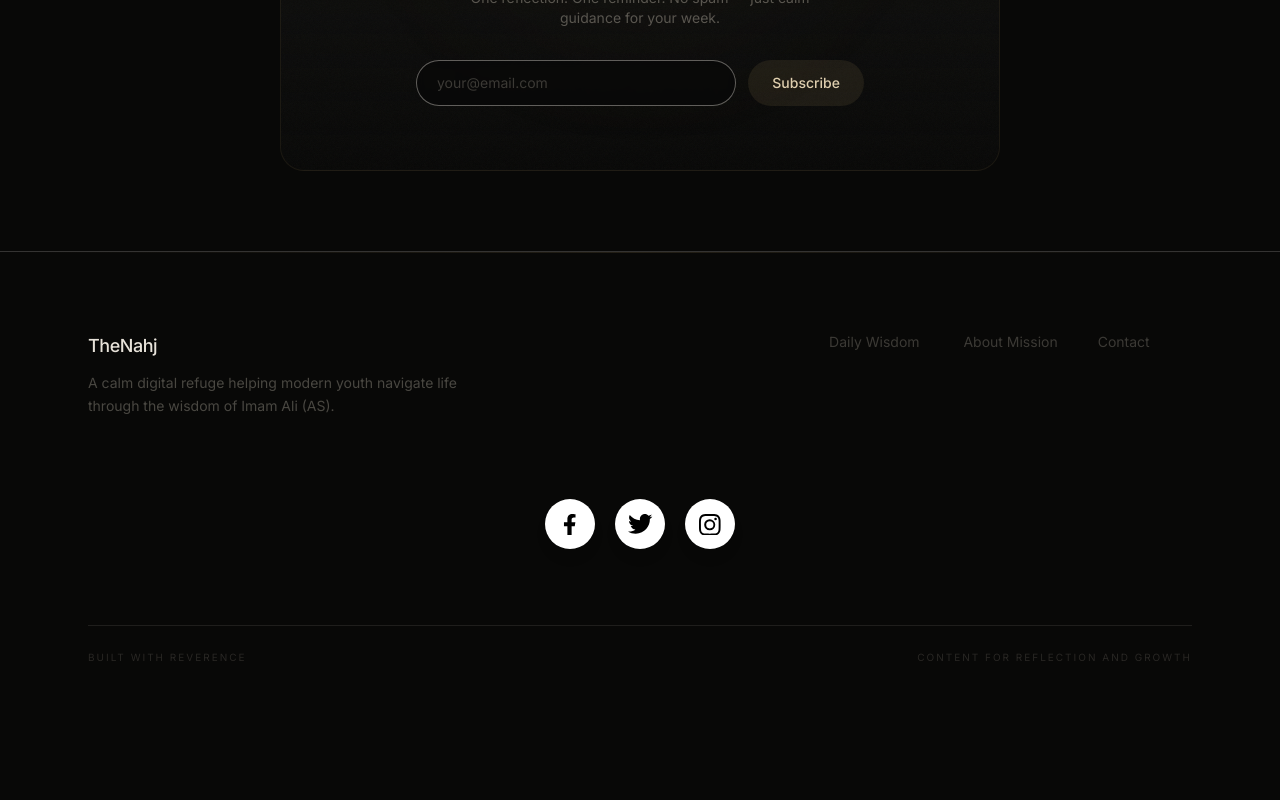
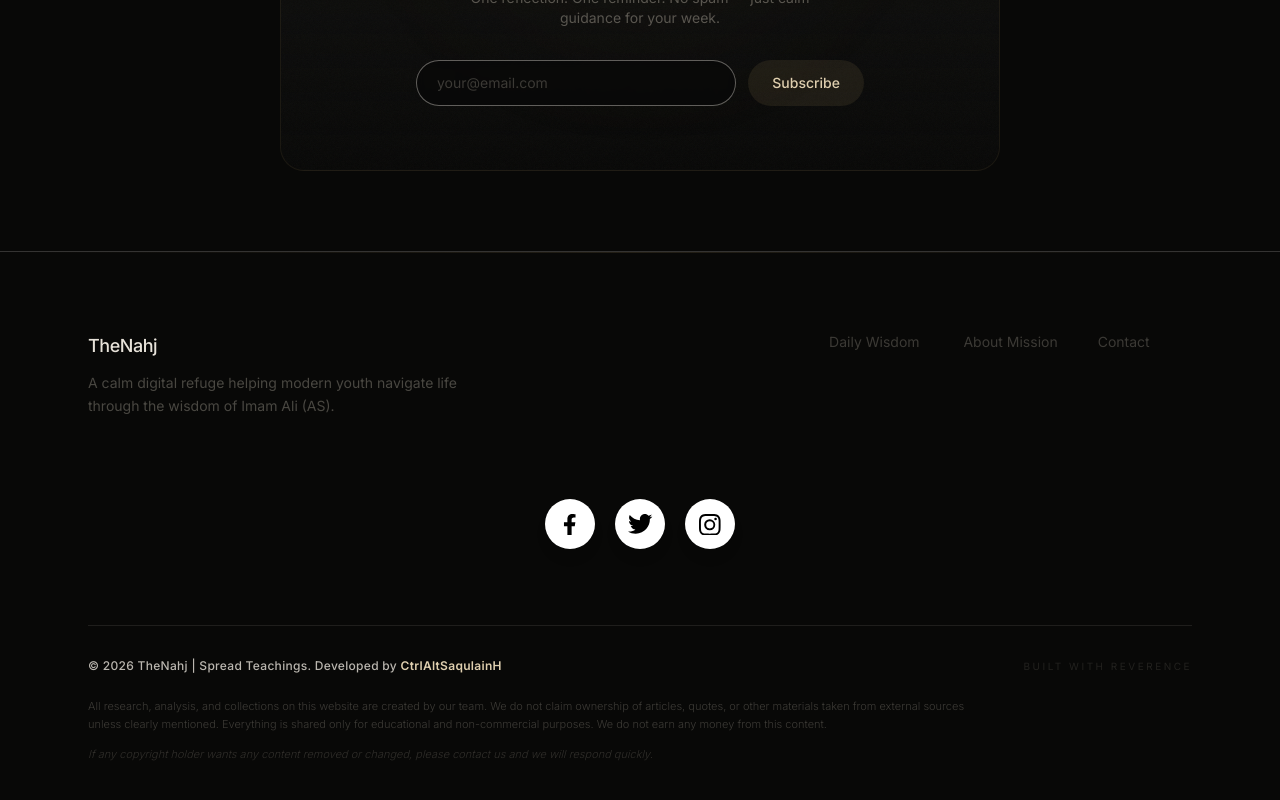
Before and after one commit to saqulainh/TheNahj, a Next.js app: page / in a window 1280 px wide. Shown: the part 6694-7494 px from the top of the page. Before the commit the page ends 7439 px from the top, so only its background shows below. Built offline with nearby package versions, Linux system fonts and the light colour scheme; no server answers; the database is empty; a web font is replaced by a local one.

Commit message:
feat: customize footer disclaimer and developer credits

```diff
--- a/src/components/layout/Footer.tsx
+++ b/src/components/layout/Footer.tsx
@@ -61,13 +61,24 @@ export function Footer({ socialLinks, links = footerLinks }: FooterProps) {
           </div>
         )}
 
-        <div className="mt-14 flex items-center justify-between border-t border-border/10 pt-6">
-          <p className="text-[10px] uppercase tracking-[0.2em] text-muted/25">
-            Built with reverence
-          </p>
-          <p className="text-[10px] uppercase tracking-[0.2em] text-muted/25">
-            Content for reflection and growth
-          </p>
+        <div className="mt-14 border-t border-border/10 pt-8 flex flex-col gap-6 text-muted/30">
+          <div className="flex flex-col gap-2 md:flex-row md:justify-between md:items-center">
+            <p className="text-xs font-medium tracking-wide text-foreground/80">
+              © 2026 TheNahj | Spread Teachings. Developed by <span className="text-gold-light font-semibold hover:text-gold transition-colors duration-300">CtrlAltSaqulainH</span>
+            </p>
+            <p className="text-[10px] uppercase tracking-[0.25em] text-muted/20">
+              Built with reverence
+            </p>
+          </div>
+
+          <div className="flex flex-col gap-3 max-w-4xl text-[11px] leading-relaxed font-light text-muted/40">
+            <p>
+              All research, analysis, and collections on this website are created by our team. We do not claim ownership of articles, quotes, or other materials taken from external sources unless clearly mentioned. Everything is shared only for educational and non-commercial purposes. We do not earn any money from this content.
+            </p>
+            <p className="italic text-muted/30">
+              If any copyright holder wants any content removed or changed, please contact us and we will respond quickly.
+            </p>
+          </div>
         </div>
       </div>
     </footer>
```
